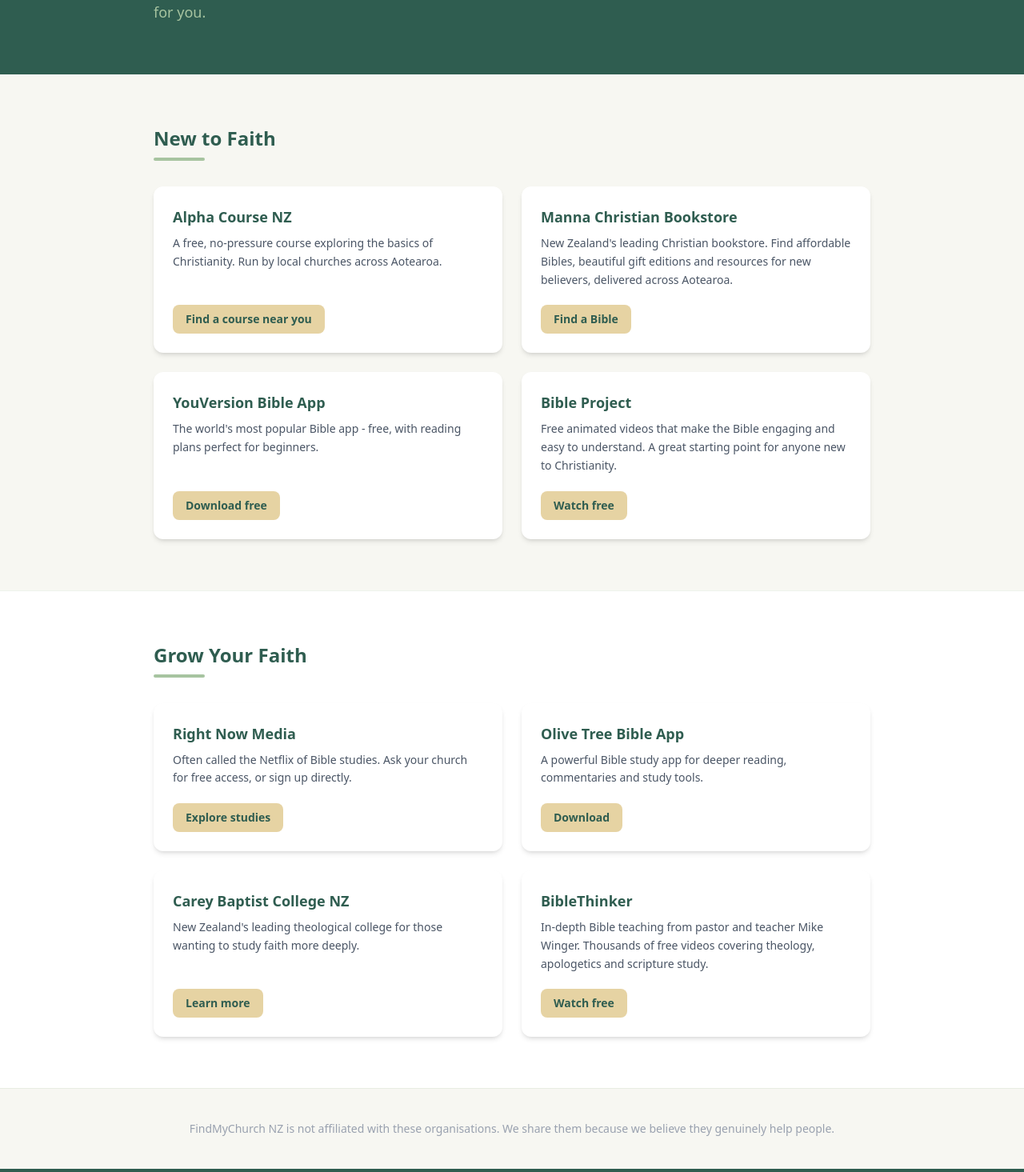
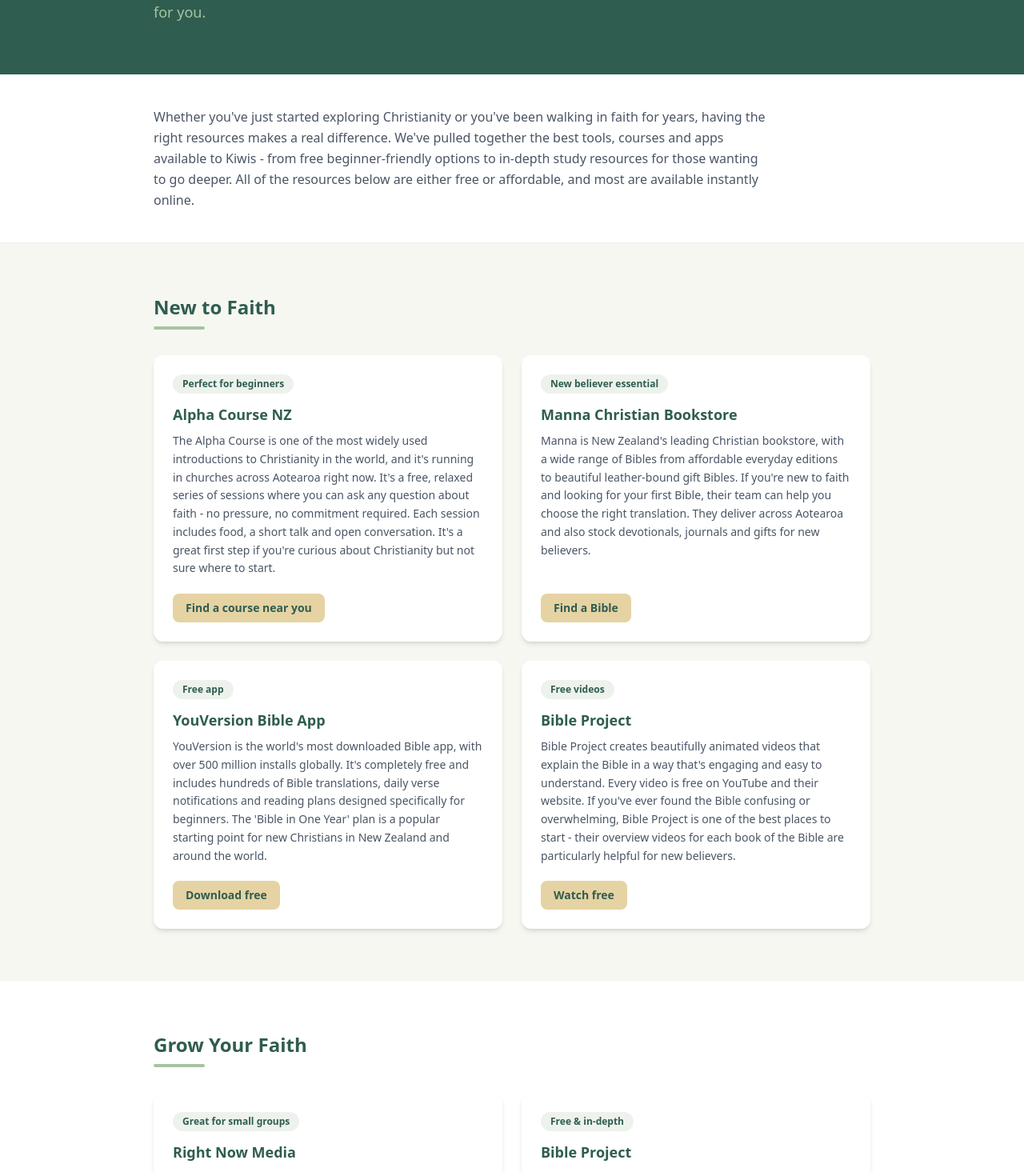
Before and after one commit to mattjenkinson3000/churchdirectory, a Next.js app: page /resources in a window 1280 px wide. Shown: the part 220-1685 px from the top of the page at 80% size. Built offline with nearby package versions, Linux system fonts and the light colour scheme.

Commit message:
SEO optimise resources page - expanded content, FAQs, schema and internal links

```diff
--- a/src/app/resources/page.js
+++ b/src/app/resources/page.js
@@ -1,14 +1,20 @@
 export const metadata = {
-  title: 'Faith Resources | FindMyChurch NZ',
+  title: 'Christian Resources for New Zealand | FindMyChurch NZ',
   description:
-    'Helpful resources for anyone exploring Christianity or wanting to grow in faith - courses, Bible apps, study tools and more.',
+    'The best Christian resources for Kiwis - from beginner-friendly Bible apps and Alpha Course NZ to in-depth study tools for established believers. All free or affordable.',
+  keywords: [
+    'christian resources new zealand',
+    'alpha course nz',
+    'bible app for beginners',
+    'christian courses aotearoa',
+  ],
   alternates: {
     canonical: 'https://findmychurch.co.nz/resources',
   },
   openGraph: {
-    title: 'Faith Resources | FindMyChurch NZ',
+    title: 'Christian Resources for New Zealand | FindMyChurch NZ',
     description:
-      'Helpful resources for anyone exploring Christianity or wanting to grow in faith - courses, Bible apps, study tools and more.',
+      'The best Christian resources for Kiwis - from beginner-friendly Bible apps and Alpha Course NZ to in-depth study tools for established believers. All free or affordable.',
     url: 'https://findmychurch.co.nz/resources',
     type: 'website',
   },
@@ -17,29 +23,33 @@
 const NEW_TO_FAITH = [
   {
     title: 'Alpha Course NZ',
+    badge: 'Perfect for beginners',
     description:
-      'A free, no-pressure course exploring the basics of Christianity. Run by local churches across Aotearoa.',
+      "The Alpha Course is one of the most widely used introductions to Christianity in the world, and it's running in churches across Aotearoa right now. It's a free, relaxed series of sessions where you can ask any question about faith - no pressure, no commitment required. Each session includes food, a short talk and open conversation. It's a great first step if you're curious about Christianity but not sure where to start.",
     href: 'https://alpha.org.nz',
     button: 'Find a course near you',
   },
   {
     title: 'Manna Christian Bookstore',
+    badge: 'New believer essential',
     description:
-      "New Zealand's leading Christian bookstore. Find affordable Bibles, beautiful gift editions and resources for new believers, delivered across Aotearoa.",
+      "Manna is New Zealand's leading Christian bookstore, with a wide range of Bibles from affordable everyday editions to beautiful leather-bound gift Bibles. If you're new to faith and looking for your first Bible, their team can help you choose the right translation. They deliver across Aotearoa and also stock devotionals, journals and gifts for new believers.",
     href: 'https://manna.co.nz',
     button: 'Find a Bible',
   },
   {
     title: 'YouVersion Bible App',
+    badge: 'Free app',
     description:
-      "The world's most popular Bible app - free, with reading plans perfect for beginners.",
+      "YouVersion is the world's most downloaded Bible app, with over 500 million installs globally. It's completely free and includes hundreds of Bible translations, daily verse notifications and reading plans designed specifically for beginners. The 'Bible in One Year' plan is a popular starting point for new Christians in New Zealand and around the world.",
     href: 'https://www.youversion.com',
     button: 'Download free',
   },
   {
     title: 'Bible Project',
+    badge: 'Free videos',
     description:
-      'Free animated videos that make the Bible engaging and easy to understand. A great starting point for anyone new to Christianity.',
+      "Bible Project creates beautifully animated videos that explain the Bible in a way that's engaging and easy to understand. Every video is free on YouTube and their website. If you've ever found the Bible confusing or overwhelming, Bible Project is one of the best places to start - their overview videos for each book of the Bible are particularly helpful for new believers.",
     href: 'https://bibleproject.com',
     button: 'Watch free',
   },
@@ -48,37 +58,104 @@
 const GROW_YOUR_FAITH = [
   {
     title: 'Right Now Media',
+    badge: 'Great for small groups',
     description:
-      'Often called the Netflix of Bible studies. Ask your church for free access, or sign up directly.',
+      "Right Now Media is often called the Netflix of Bible studies - a huge library of video-based Bible studies, kids content and leadership resources. Many New Zealand churches offer their congregation free access, so check with your church before subscribing. If your church doesn't have it yet, individual subscriptions are also available.",
     href: 'https://www.rightnowmedia.org',
     button: 'Explore studies',
   },
   {
+    title: 'Bible Project',
+    badge: 'Free & in-depth',
+    description:
+      "Beyond their beginner content, Bible Project goes deep into biblical theology, narrative themes and the original languages of scripture. Their podcast series and extended classroom content are excellent for Christians wanting to develop a more serious understanding of the Bible. All content remains free.",
+    href: 'https://bibleproject.com',
+    button: 'Watch free',
+  },
+  {
+    title: 'Carey Baptist College NZ',
+    badge: 'For deeper study',
+    description:
+      "Carey is New Zealand's leading evangelical theological college, based in Auckland. They offer everything from short courses and online papers to full degree programmes in theology and ministry. If you feel called to ministry or simply want to study the Bible at a deeper level, Carey is the most respected institution in Aotearoa for Christian education.",
+    href: 'https://www.carey.ac.nz',
+    button: 'Learn more',
+  },
+  {
     title: 'Olive Tree Bible App',
+    badge: 'For serious study',
     description:
-      'A powerful Bible study app for deeper reading, commentaries and study tools.',
+      "Olive Tree is a powerful Bible study app designed for serious students of scripture. It includes access to commentaries, Bible dictionaries, original language tools and study Bibles all in one place. Unlike many apps, your content is stored on your device so you can study offline - ideal for those leading small groups or preparing sermons.",
     href: 'https://www.olivetree.com',
     button: 'Download',
   },
   {
-    title: 'Carey Baptist College NZ',
+    title: 'BibleThinker',
+    badge: 'Deep Bible teaching',
     description:
-      "New Zealand's leading theological college for those wanting to study faith more deeply.",
-    href: 'https://www.carey.ac.nz',
-    button: 'Learn more',
-  },
-  {
-    title: 'BibleThinker',
-    description:
-      'In-depth Bible teaching from pastor and teacher Mike Winger. Thousands of free videos covering theology, apologetics and scripture study.',
+      "BibleThinker is the ministry of pastor and teacher Mike Winger, who has built one of the most respected Bible teaching channels on YouTube. His content is known for being thorough, honest and willing to tackle difficult questions that other teachers avoid. Whether you want verse-by-verse teaching, apologetics or answers to tough theological questions, BibleThinker is an outstanding free resource.",
     href: 'https://biblethinker.org',
     button: 'Watch free',
   },
 ]
 
-function ResourceCard({ title, description, href, button }) {
+const FAQS = [
+  {
+    question: 'What is the Alpha Course and is it available in New Zealand?',
+    answer:
+      'The Alpha Course is a free, multi-week introduction to Christianity run by local churches. It covers the basics of the Christian faith in a relaxed, no-pressure environment. Alpha is widely available across New Zealand - you can find a course near you at alpha.org.nz.',
+  },
+  {
+    question: 'What is the best Bible app for beginners?',
+    answer:
+      "YouVersion is the most popular Bible app in the world and is completely free. It includes beginner-friendly reading plans and hundreds of Bible translations. For those wanting deeper study tools, Olive Tree is an excellent step up.",
+  },
+  {
+    question: 'Are there any free Christian resources for New Zealanders?',
+    answer:
+      'Yes - several of the best resources are completely free. YouVersion, Bible Project and BibleThinker are all free online. The Alpha Course is also free to attend. Manna Christian Bookstore offers affordable Bibles for those wanting a physical copy.',
+  },
+  {
+    question: 'Can I study theology in New Zealand?',
+    answer:
+      "Yes - Carey Baptist College in Auckland is New Zealand's leading theological college, offering everything from short online courses to full degree programmes. They welcome students from all Christian denominations.",
+  },
+  {
+    question: 'What resources are good for a church small group?',
+    answer:
+      'Right Now Media is one of the best resources for small groups, with a huge library of video-based Bible studies designed for group settings. Many NZ churches provide free access to their congregation.',
+  },
+]
+
+const INTERNAL_LINKS = [
+  { href: '/find/auckland/baptist', label: 'Baptist Churches in Auckland' },
+  { href: '/find/wellington/catholic', label: 'Catholic Churches in Wellington' },
+  { href: '/find/christchurch/anglican', label: 'Anglican Churches in Christchurch' },
+  { href: '/find/auckland/presbyterian', label: 'Presbyterian Churches in Auckland' },
+]
+
+const jsonLd = {
+  '@context': 'https://schema.org',
+  '@type': 'FAQPage',
+  mainEntity: FAQS.map(({ question, answer }) => ({
+    '@type': 'Question',
+    name: question,
+    acceptedAnswer: {
+      '@type': 'Answer',
+      text: answer,
+    },
+  })),
+}
+
+// ─── Components ───────────────────────────────────────────────────────────────
+
+function ResourceCard({ title, badge, description, href, button }) {
   return (
     <div className="bg-white rounded-xl shadow-md hover:shadow-lg transition-shadow p-6 flex flex-col">
+      {badge && (
+        <span className="self-start bg-sage/20 text-deep-green text-xs font-semibold px-3 py-1 rounded-full mb-3">
+          {badge}
+        </span>
+      )}
       <h3 className="text-deep-green font-bold text-lg mb-2">{title}</h3>
       <p className="text-gray-600 text-sm leading-relaxed flex-1 mb-5">{description}</p>
       <a
@@ -96,16 +173,22 @@
 function SectionHeading({ children }) {
   return (
     <div className="mb-8">
-      <h2 className="text-2xl font-bold text-deep-green inline-block">
-        {children}
-      </h2>
+      <h2 className="text-2xl font-bold text-deep-green inline-block">{children}</h2>
       <div className="mt-2 h-1 w-16 rounded-full bg-sage" />
     </div>
   )
 }
 
+// ─── Page ─────────────────────────────────────────────────────────────────────
+
 export default function ResourcesPage() {
   return (
+    <>
+      <script
+        type="application/ld+json"
+        dangerouslySetInnerHTML={{ __html: JSON.stringify(jsonLd) }}
+      />
+
       <main>
         {/* ── Header ── */}
         <section className="bg-deep-green text-white py-16 px-4 sm:px-6">
@@ -113,6 +196,19 @@
             <h1 className="text-4xl sm:text-5xl font-bold mb-4">Faith Resources</h1>
             <p className="text-sage text-lg max-w-2xl">
               Whether you&apos;re just starting out or deepening your faith, these resources are for you.
+            </p>
+          </div>
+        </section>
+
+        {/* ── Intro ── */}
+        <section className="bg-white px-4 sm:px-6 py-10 border-b border-sage/20">
+          <div className="max-w-4xl mx-auto">
+            <p className="text-gray-600 leading-relaxed text-base max-w-3xl">
+              Whether you&apos;ve just started exploring Christianity or you&apos;ve been walking in faith for
+              years, having the right resources makes a real difference. We&apos;ve pulled together the best
+              tools, courses and apps available to Kiwis - from free beginner-friendly options to
+              in-depth study resources for those wanting to go deeper. All of the resources below are
+              either free or affordable, and most are available instantly online.
             </p>
           </div>
         </section>
@@ -141,14 +237,56 @@
           </div>
         </section>
 
+        {/* ── Internal links ── */}
+        <section className="py-14 px-4 sm:px-6 bg-off-white border-t border-sage/20">
+          <div className="max-w-4xl mx-auto">
+            <h2 className="text-2xl font-bold text-deep-green mb-3">Looking for a church?</h2>
+            <p className="text-gray-600 text-sm mb-6 max-w-2xl">
+              These resources are just the beginning. If you&apos;re ready to find a church community
+              in your area, browse our directory by city and denomination.
+            </p>
+            <div className="flex flex-wrap gap-2">
+              {INTERNAL_LINKS.map(({ href, label }) => (
+                <a
+                  key={href}
+                  href={href}
+                  className="inline-block bg-sage/20 border border-sage/40 text-deep-green text-sm font-medium px-4 py-2 rounded-full hover:bg-sage/40 transition-colors"
+                >
+                  {label}
+                </a>
+              ))}
+            </div>
+          </div>
+        </section>
+
+        {/* ── FAQ ── */}
+        <section className="py-16 px-4 sm:px-6 bg-white border-t border-sage/20">
+          <div className="max-w-4xl mx-auto">
+            <SectionHeading>Frequently Asked Questions</SectionHeading>
+            <dl className="space-y-6">
+              {FAQS.map(({ question, answer }) => (
+                <div
+                  key={question}
+                  className="border border-sage/40 rounded-xl p-6 bg-off-white"
+                >
+                  <dt className="font-semibold text-gray-900 mb-2">{question}</dt>
+                  <dd className="text-gray-500 text-sm leading-relaxed">{answer}</dd>
+                </div>
+              ))}
+            </dl>
+          </div>
+        </section>
+
         {/* ── Disclaimer ── */}
         <section className="py-10 px-4 sm:px-6 bg-off-white border-t border-sage/20">
           <div className="max-w-4xl mx-auto">
             <p className="text-gray-400 text-sm text-center">
-            FindMyChurch NZ is not affiliated with these organisations. We share them because we believe they genuinely help people.
+              FindMyChurch NZ is not affiliated with these organisations. We share them because we
+              believe they genuinely help people.
             </p>
           </div>
         </section>
       </main>
+    </>
   )
 }
```
Lines whose indentation alone changed are shown as unchanged.
